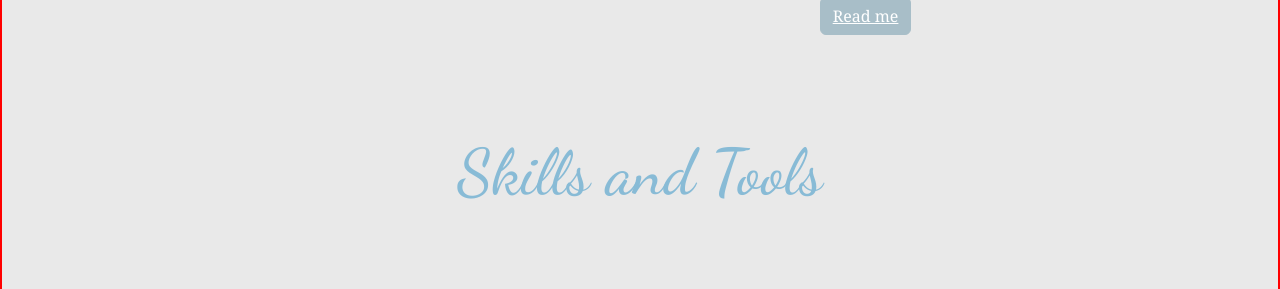
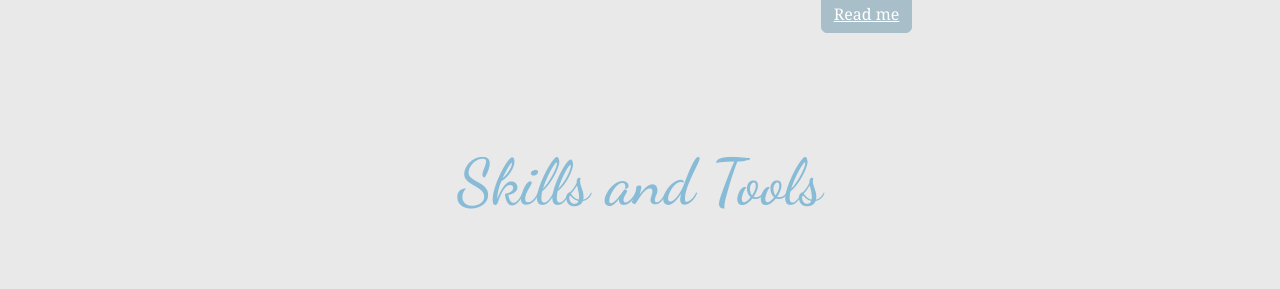
Before and after one commit to m-mathilde34/m-mathilde34.github.io, a website: page index.html in a window 1280 px wide. Shown: the part 1632-1921 px from the top of the page. Drawn offline with Linux system fonts and the light colour scheme.

Commit message:
Modified spacing to be more even

```diff
--- a/scss/sections/_education.scss
+++ b/scss/sections/_education.scss
@@ -4,8 +4,7 @@
 
     font-family: serif;
     background-color: $primary;
-    padding-bottom: 5vw;
-    border: 2px solid red;
+    padding-bottom: 3vw;
 
     h2 {
         font-size: 4em;
@@ -48,7 +47,6 @@
             align-items: center;
 
             .diploma {
-                //border: 2px solid red;
                 color: $secondary;
                 padding: 2vw;
 
@@ -101,7 +99,7 @@
     }
 
     .skills {
-        padding-top: 5vw;
+        padding-top: 6vw;
 
         .row {
             padding: 2vw;
```
Also changed, not shown: assets/css/style.css, 1 other file.
